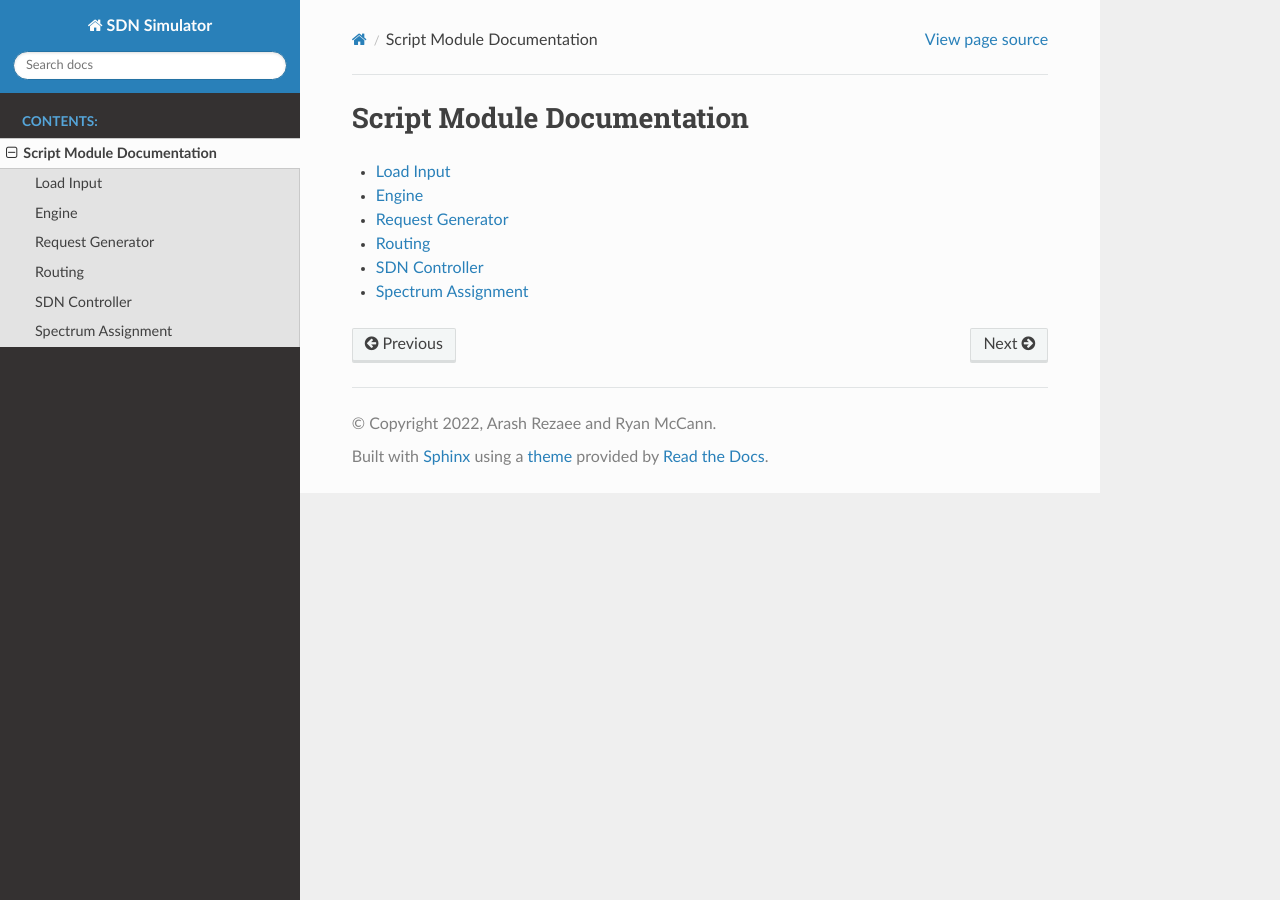
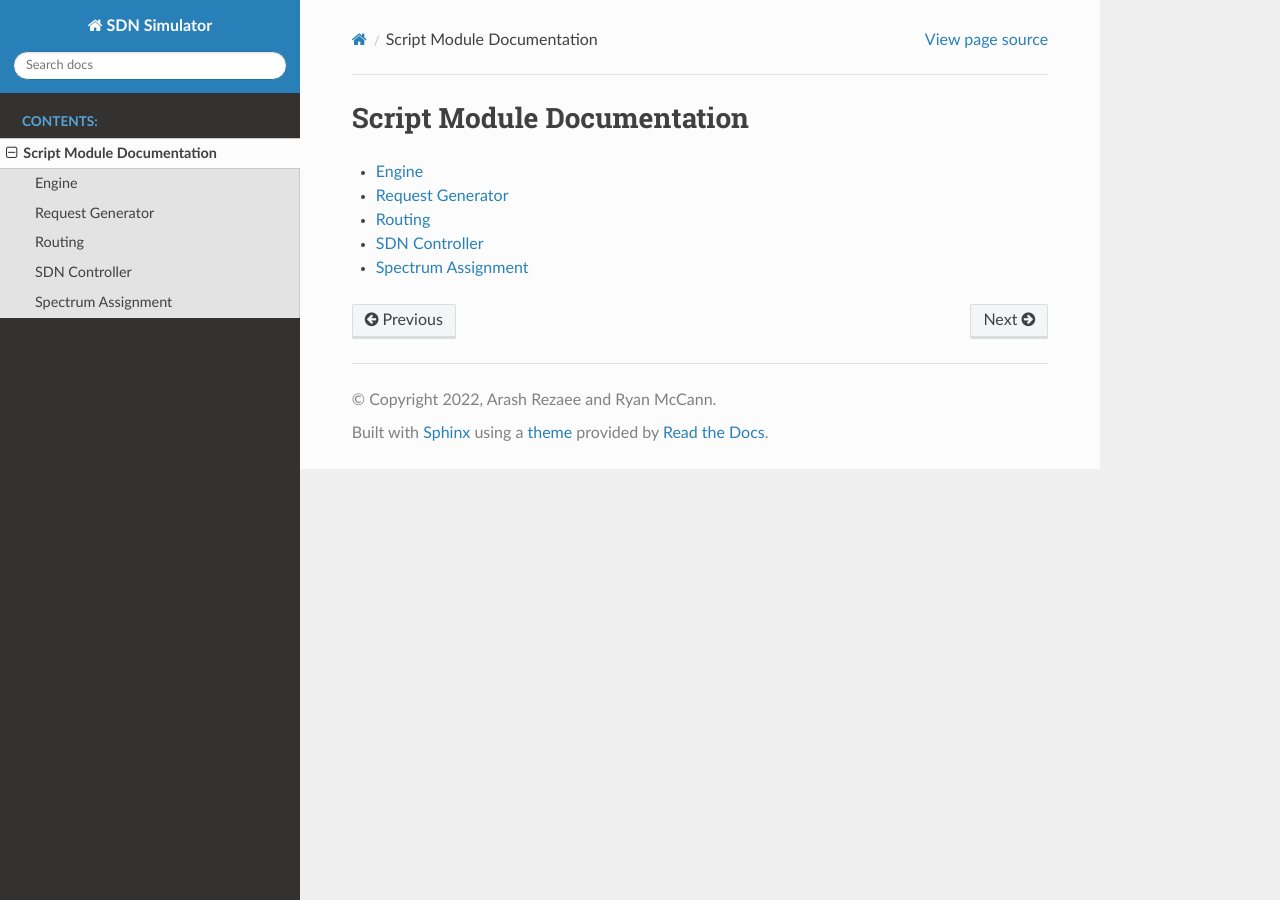
Before and after one commit to SDNNetSim/SDON_simulator, a Sphinx documentation site: the page built from docs/scripts/script_modules.rst, in a window 1280 px wide. Built offline with Sphinx 7.4.7 and the Read the Docs theme 2.0.0, drawn with Linux system fonts in a browser that asks for light colours; pages that are not in the unit, such as notebooks, are missing from menus.

Commit message:
[sphinx] Remove load_input.rst

```diff
--- a/docs/scripts/load_input.rst
+++ /dev/null
@@ -1,6 +0,0 @@
-Load Input
-==========
-
-.. automodule:: scripts.load_input
-    :members:
-    :undoc-members:
--- a/docs/scripts/script_modules.rst
+++ b/docs/scripts/script_modules.rst
@@ -3,7 +3,6 @@ Script Module Documentation
 
 .. toctree::
 
-    load_input
     engine
     request_generator
     routing
```
